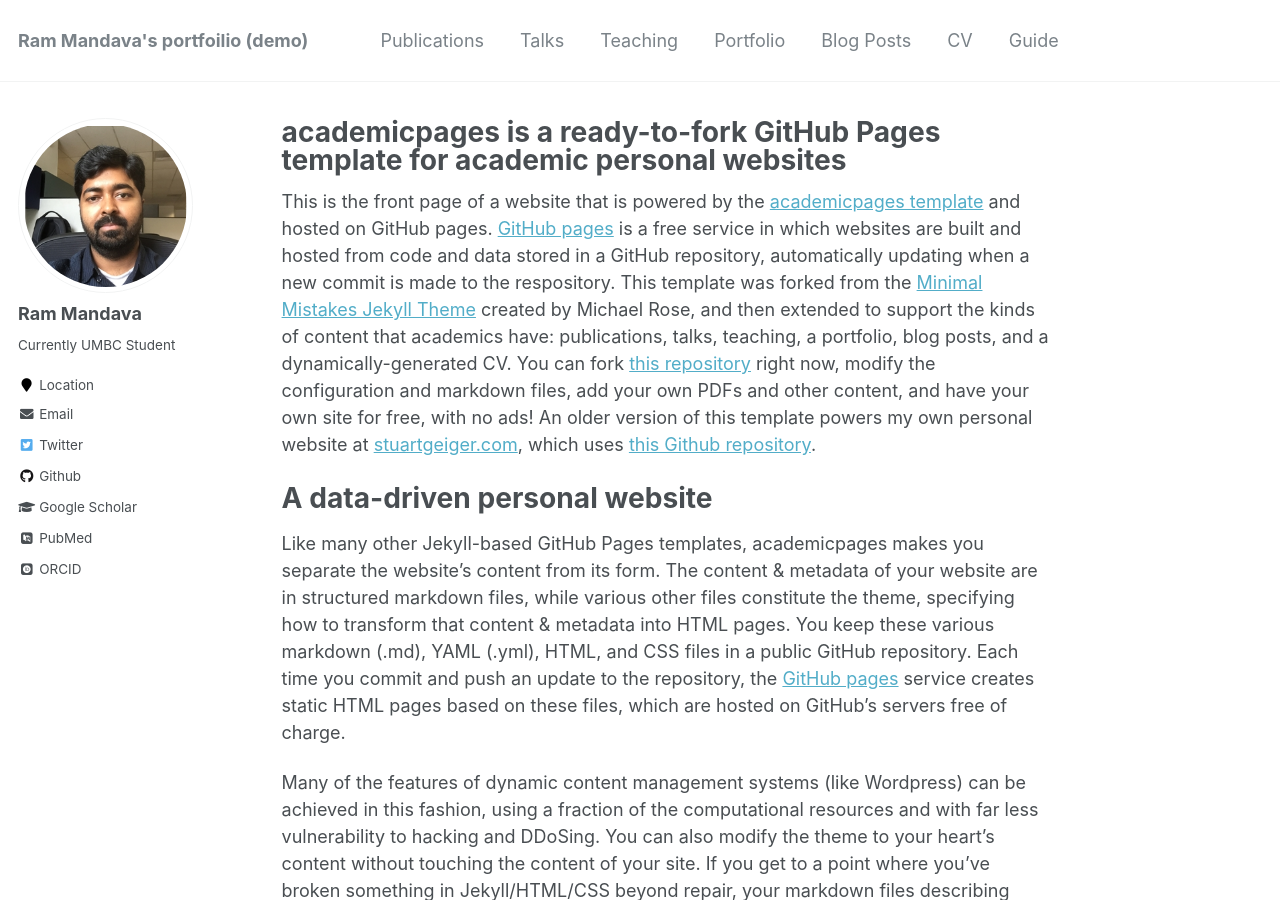
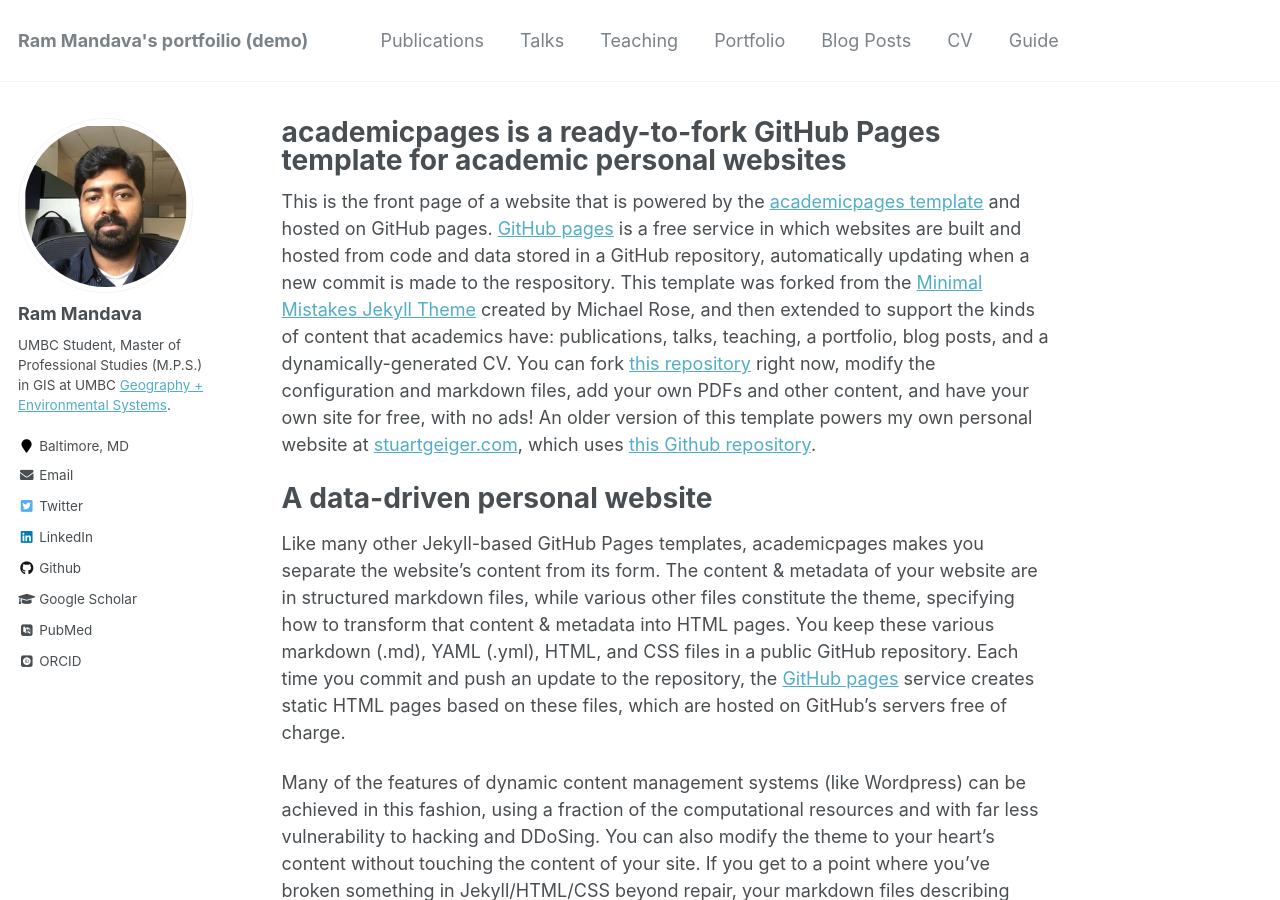
Before and after one commit to mandavaram/mandavaram.github.io, a Jekyll site: the page built from _pages/about.md, in a window 1280 px wide and 900 px high. Built offline with Jekyll 4.4.1, drawn with Linux system fonts in a browser that asks for light colours; some web fonts are replaced.

Commit message:
Update _config.yml

```diff
--- a/_config.yml
+++ b/_config.yml
@@ -40,7 +40,7 @@
   path                   : "_data/comments/{options.slug}"
   requiredFields         : ['name', 'email', 'message']
   transforms:
-    email                : "md5"
+    email                : "rmandav1@umbc.edu"
   generatedFields:
     date:
       type               : "date"
@@ -82,8 +82,8 @@
 author:
   name             : "Ram Mandava"
   avatar           : "profile.png"
-  bio              : "Currently UMBC Student"
-  location         : "Location"
+  bio              : "UMBC Student, Master of Professional Studies (M.P.S.) in GIS at UMBC <a href='https://ges.umbc.edu/'>Geography + Environmental Systems</a>."
+  location         : "Baltimore, MD"
   employer         :
   pubmed           : "https://www.ncbi.nlm.nih.gov/pubmed/?term=john+snow"
   googlescholar    : "http://yourfullgooglescholarurl.com"
@@ -96,13 +96,13 @@
   flickr           :
   facebook         :
   foursquare       :
-  github           : "academicpages"
+  github           : "mandavaram"
   google_plus      :
   keybase          :
   instagram        :
   impactstory      : #"https://profiles.impactstory.org/u/xxxx-xxxx-xxxx-xxxx"
   lastfm           :
-  linkedin         :
+  linkedin         : "ram-mandava-9a421012/"
   orcid            : "http://orcid.org/yourorcidurl"
   pinterest        :
   soundcloud       :
```
